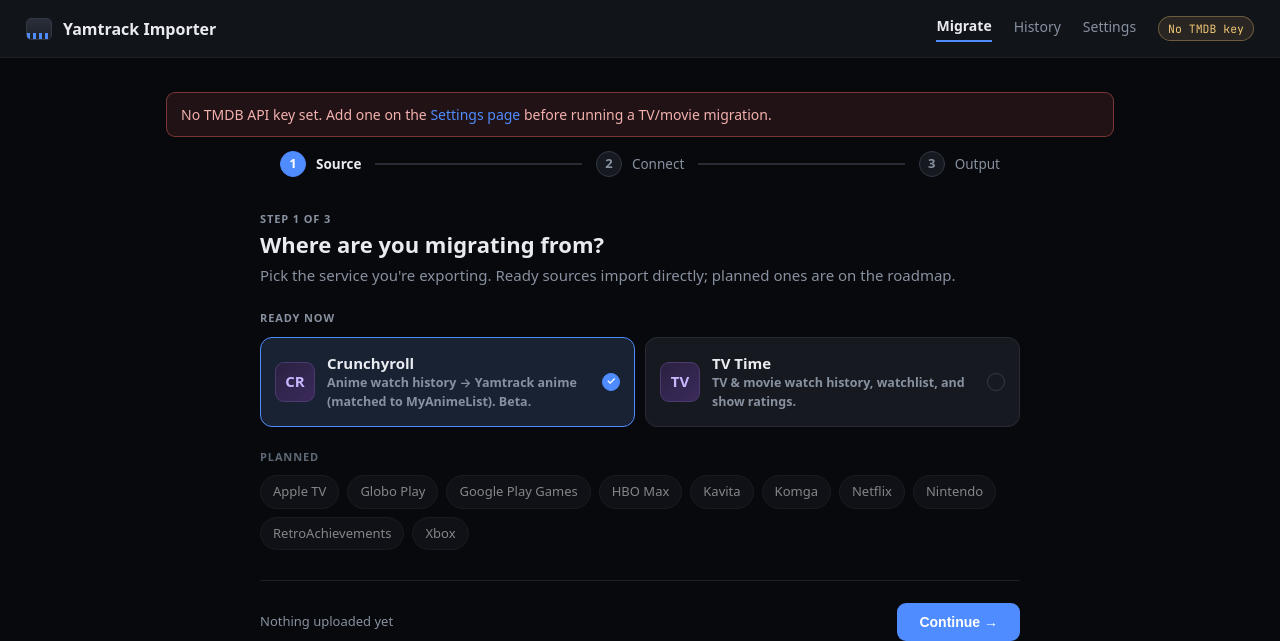
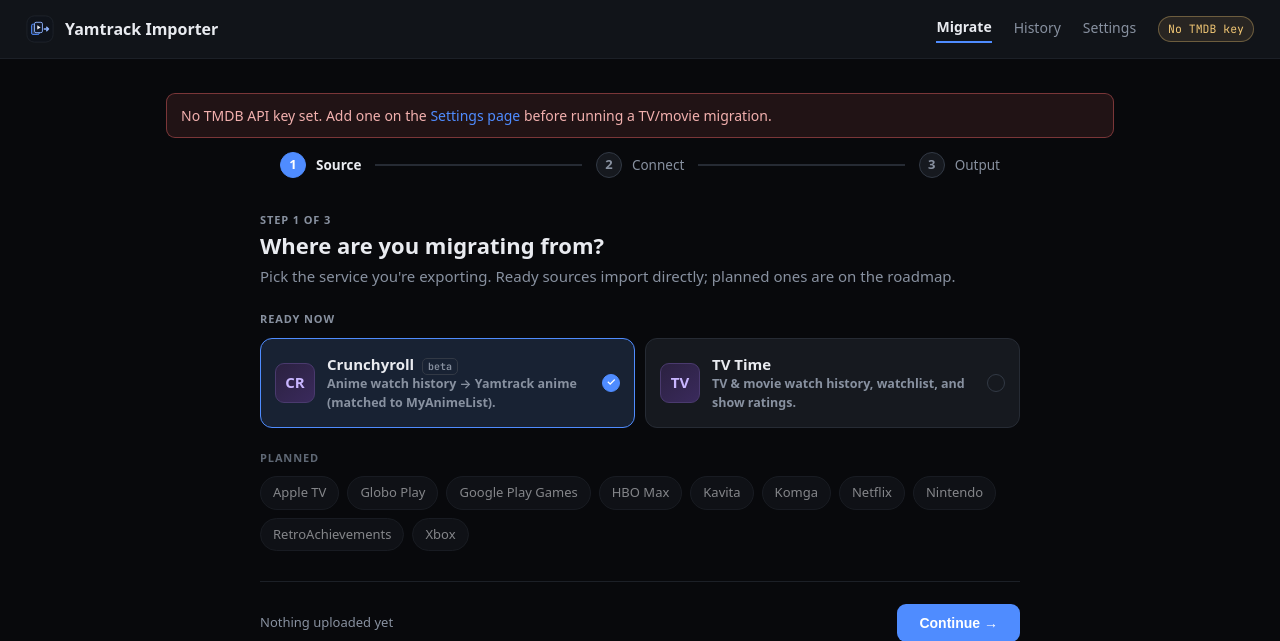
Before and after one commit to reneabreu/yamtrack-importer, a Flask app: page / in a window 1280 px wide. Shown: the top 641 px of the page. Run offline with Flask 3, Linux system fonts and the light colour scheme.

Commit message:
Re-add review-data table to redesigned result; add source beta tag
- Restore the collapsible/filterable 'Review imported data' table after
  the template redesign (backend report.details was already in place)
- SourceInfo.beta flag; Crunchyroll marked beta so the UI tag renders
- Commit latest base/result template redesign

```diff
--- a/webapp/templates/base.html
+++ b/webapp/templates/base.html
@@ -27,11 +27,7 @@
     header{display:flex;align-items:center;justify-content:space-between;
       padding:15px 26px;border-bottom:1px solid var(--line);background:var(--card)}
     .brand{display:flex;align-items:center;gap:11px;font-weight:700;font-size:16px}
-    .filmstrip{width:26px;height:22px;border-radius:5px;overflow:hidden;
-      background:linear-gradient(#2a2f3a,#1c2027);border:1px solid var(--line3);
-      display:flex;align-items:flex-end}
-    .filmstrip i{height:6px;width:100%;
-      background:repeating-linear-gradient(90deg,var(--accent) 0 3px,transparent 3px 6px)}
+    .brand svg{display:block;flex:none}
     header nav{display:flex;align-items:center;gap:22px;font-size:14px}
     header nav a{color:var(--mut);padding-bottom:4px}
     header nav a:hover{color:var(--txt)}
@@ -81,7 +77,16 @@
 </head>
 <body>
   <header>
-    <div class="brand"><span class="filmstrip"><i></i></span> Yamtrack Importer</div>
+    <a class="brand" href="{{ url_for('index') }}" style="color:var(--txt)">
+      <svg width="28" height="28" viewBox="0 0 46 46" fill="none" aria-hidden="true">
+        <rect x="1.5" y="1.5" width="43" height="43" rx="12" fill="#0f131a" stroke="#262b34"/>
+        <rect x="9" y="15" width="13" height="17" rx="2.5" fill="#2b3a55" stroke="#4f8cff" stroke-width="1.5"/>
+        <rect x="14" y="12" width="13" height="17" rx="2.5" fill="#101725" stroke="#8fb4ff" stroke-width="1.5"/>
+        <path d="M18.5 17 24 20.5l-5.5 3.5z" fill="#e9ebf0"/>
+        <path d="M30 23h7m0 0-3-3m3 3-3 3" stroke="#8fb4ff" stroke-width="2.3" stroke-linecap="round" stroke-linejoin="round"/>
+      </svg>
+      Yamtrack Importer
+    </a>
     <nav>
       <a href="{{ url_for('index') }}" class="{{ 'active' if active == 'migrate' }}">Migrate</a>
       <a href="{{ url_for('history') }}" class="{{ 'active' if active == 'history' }}">History</a>
--- a/yamtrack_importer/sources/base.py
+++ b/yamtrack_importer/sources/base.py
@@ -33,6 +33,7 @@
     yamtrack_types: list[str]         # e.g. ["tv", "movie"]
     metadata_provider: str            # "tmdb" | "igdb" | "openlibrary" | ...
     note: str = ""
+    beta: bool = False                # show a "beta" tag in the UI
     inputs: list[SourceInput] = field(default_factory=list)
 
     @property
--- a/yamtrack_importer/sources/crunchyroll.py
+++ b/yamtrack_importer/sources/crunchyroll.py
@@ -50,7 +50,8 @@
         status="ready",
         yamtrack_types=["anime"],
         metadata_provider="mal",
-        note="Anime watch history → Yamtrack anime (matched to MyAnimeList). Beta.",
+        beta=True,
+        note="Anime watch history → Yamtrack anime (matched to MyAnimeList).",
         inputs=[
             SourceInput(
                 key="etp_rt",
```
